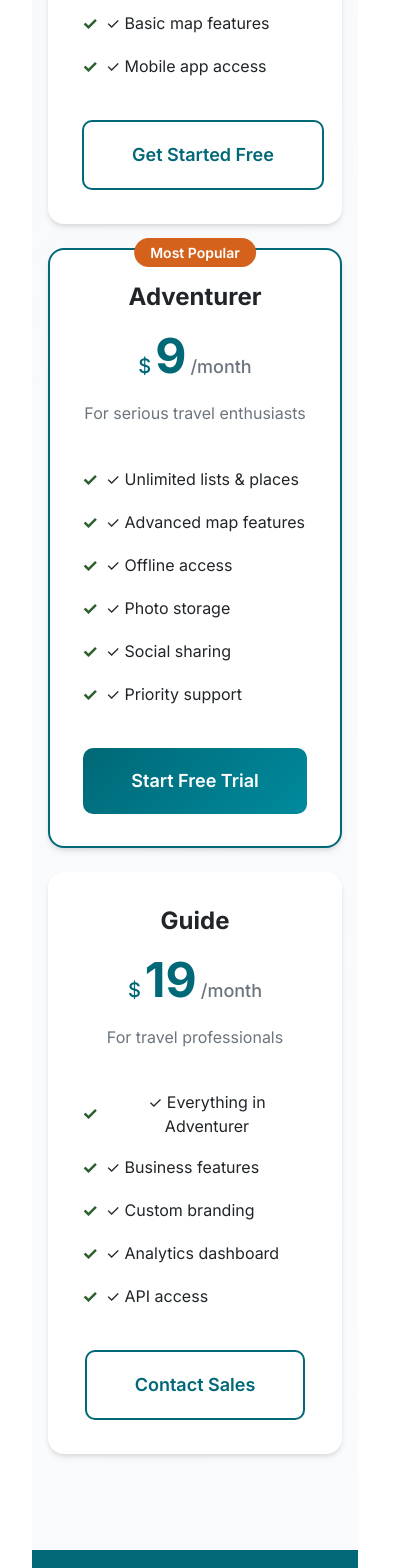
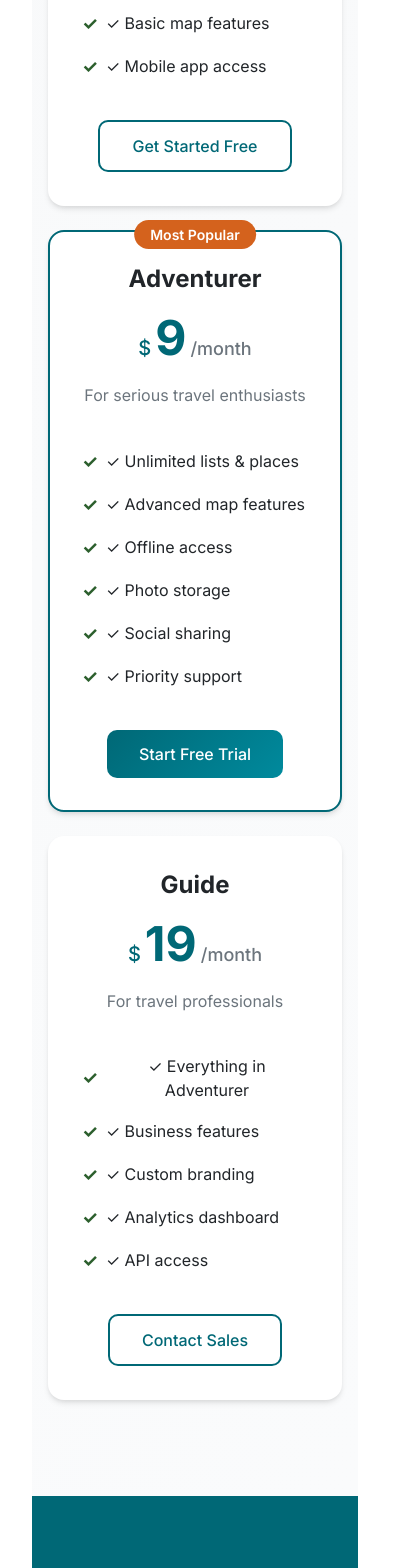
Before and after one commit to hermano360/listmap-web, a React (Vite) app: page / in a window 390 px wide. Shown: the part 5720-7288 px from the top of the page, 414 px wide, since content can reach past the window. Built offline with nearby package versions, Linux system fonts and the light colour scheme.

Commit message:
Fixing ListMap landing page

```diff
--- a/src/components.css
+++ b/src/components.css
@@ -1293,8 +1293,8 @@
   grid-template-columns: repeat(auto-fit, minmax(300px, 1fr));
   gap: var(--space-xl);
   margin-top: var(--space-3xl);
-  display: flex;
-  flex-direction: column;
+  /* display: flex;
+  flex-direction: column; */
 }
 
 .pricing-card {
@@ -1403,10 +1403,10 @@
 }
 
 .contact-content {
-  display: grid;
-  grid-template-columns: 1fr 1fr;
-  gap: var(--space-4xl);
-  align-items: start;
+  gap: var(--space-2xl);
+  display: flex;
+  flex-direction: column;
+  align-items: center;
 }
 
 .contact-info .section-title {
@@ -1462,6 +1462,8 @@
   border-radius: var(--radius-xl);
   padding: var(--space-2xl);
   box-shadow: var(--shadow-xl);
+  width: 100%;
+  max-width: 600px;
 }
 
 .contact-form-inner {
@@ -1576,6 +1578,8 @@
   .pricing-grid {
     grid-template-columns: 1fr;
     gap: var(--space-lg);
+    display: flex;
+    flex-direction: column;
   }
 
   .pricing-featured {
@@ -1588,7 +1592,10 @@
   }
 
   .contact-content {
-    grid-template-columns: 1fr;
+    /* grid-template-columns: 1fr; */
     gap: var(--space-2xl);
-  }
-}
+    display: flex;
+    flex-direction: column;
+    align-items: center;
+  }
+}
--- a/src/pages/Home.tsx
+++ b/src/pages/Home.tsx
@@ -286,7 +286,7 @@ const Home: React.FC = () => {
                 <li>✓ Basic map features</li>
                 <li>✓ Mobile app access</li>
               </ul>
-              <a href="#" className="btn btn-secondary btn-lg">Get Started Free</a>
+              <a href="#" className="btn btn-secondary btn-md">Get Started Free</a>
             </div>
 
             <div className="pricing-card pricing-featured">
@@ -308,7 +308,7 @@ const Home: React.FC = () => {
                 <li>✓ Social sharing</li>
                 <li>✓ Priority support</li>
               </ul>
-              <a href="#" className="btn btn-primary btn-lg">Start Free Trial</a>
+              <a href="#" className="btn btn-primary btn-md">Start Free Trial</a>
             </div>
 
             <div className="pricing-card">
@@ -328,7 +328,7 @@ const Home: React.FC = () => {
                 <li>✓ Analytics dashboard</li>
                 <li>✓ API access</li>
               </ul>
-              <a href="#" className="btn btn-secondary btn-lg">Contact Sales</a>
+              <a href="#" className="btn btn-secondary btn-md">Contact Sales</a>
             </div>
           </div>
         </div>
@@ -391,7 +391,7 @@ const Home: React.FC = () => {
                   <textarea id="message" name="message" rows={5} required></textarea>
                 </div>
 
-                <button type="submit" className="btn btn-primary btn-lg">
+                <button type="submit" className="btn btn-primary btn-md">
                   <span className="btn-icon">🚀</span>
                   Send Message
                 </button>
```
